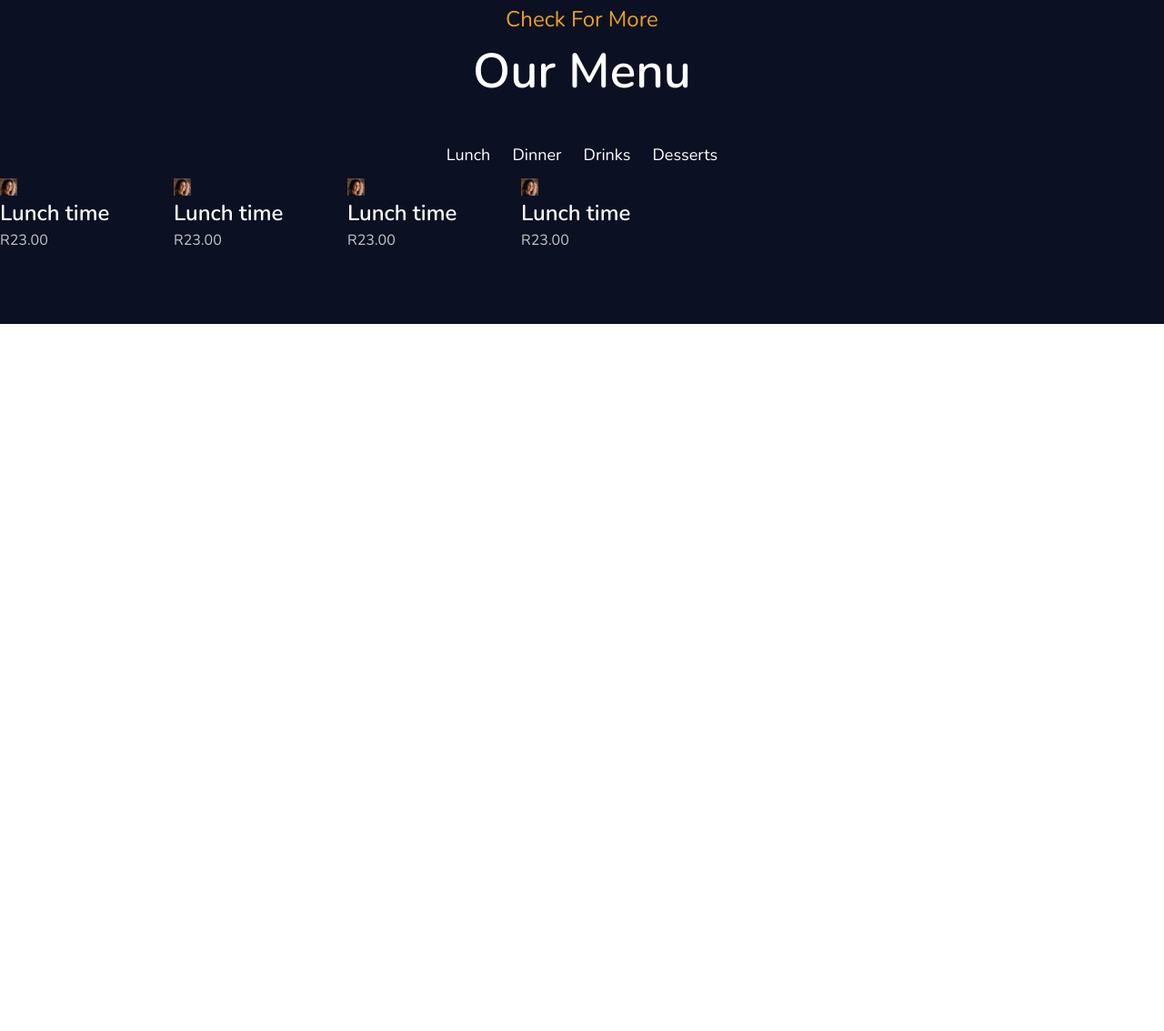
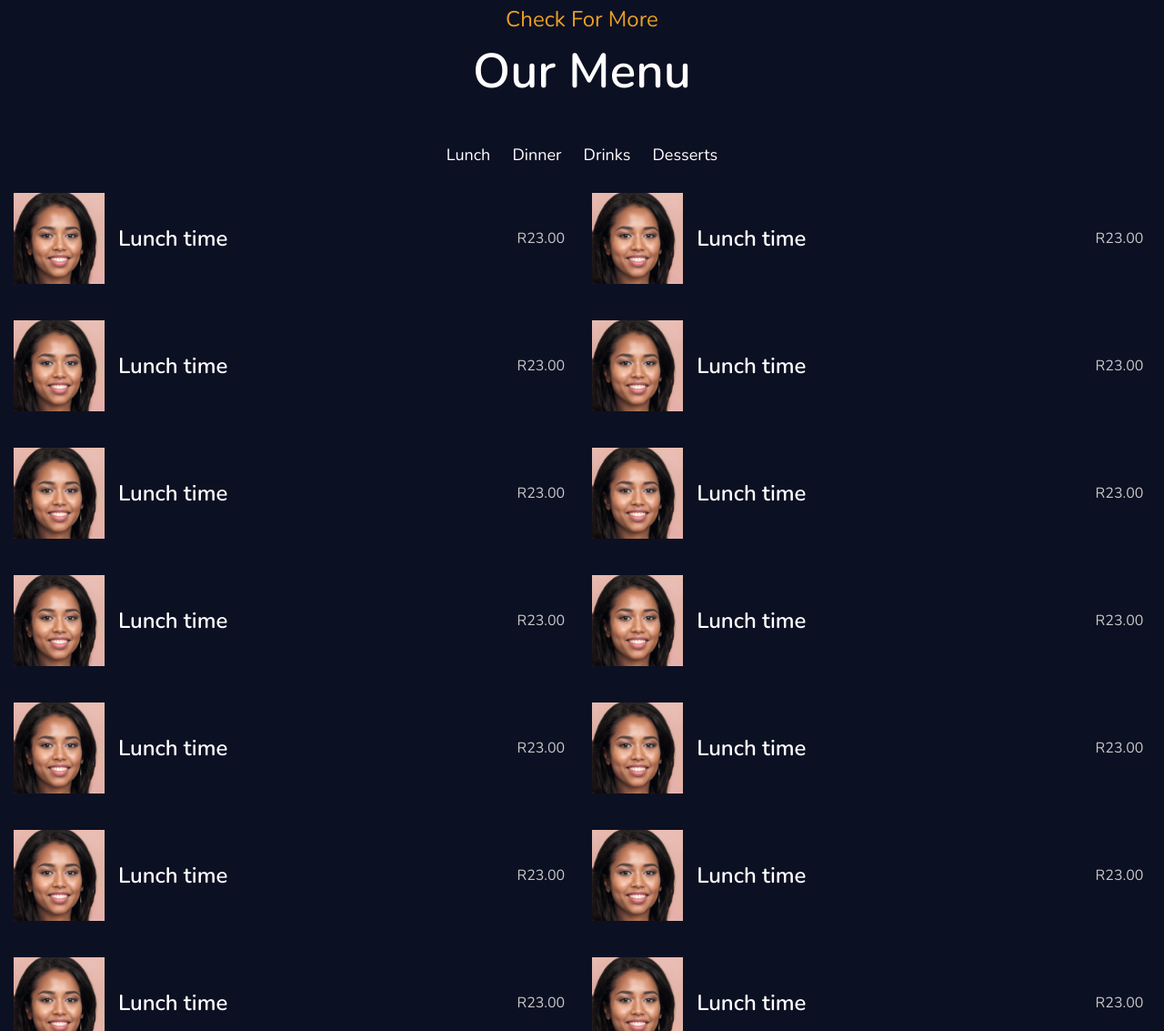
Before and after one commit to Pinto1232/Pinto1232myportfolio.gihub.com, a plain HTML site: page index.html in a window 1280 px wide. Shown: the part 1667-2800 px from the top of the page at 91% size. Before the commit the page ends 2023 px from the top, so only its background shows below. Drawn offline with nearby package versions, Linux system fonts and the light colour scheme.

Commit message:
major changes

```diff
--- a/css/style.css
+++ b/css/style.css
@@ -564,6 +564,36 @@ p {
     color: var(--white);
     cursor: pointer;
     margin: 0 10px 10px;
+    transition: color 0.3s ease;
+    -webkit-transition: color 0.3s ease;
+    -moz-transition: color 0.3s ease;
+    -ms-transition: color 0.3s ease;
+    -o-transition: color 0.3s ease;
+}
+
+.menu-tab-item.active {
+    color: var(--main-color);
+}
+
+.menu-item{
+    width: 50%;
+    padding: 20px 15px;
+    display: flex;
+    align-items: center;
+    justify-content: space-between;
+}
+
+.menu-item-title{
+    display: flex;
+    align-items: center;
+}
+.menu-item-title h3{
+    font-size: 13px;
+}
+
+.menu-item-title img {
+    max-width: 100px;
+    margin-right: 15px;
 }
 
 
--- a/index.html
+++ b/index.html
@@ -15,7 +15,7 @@
            <div class="container">
                <div class="row justify-content-between alight-items-center">
                    <div class="logo">
-                       <a href="#" class="logo-text"> <img class="main-logo" src="img/logo.png" alt="logo"> Coder Expert </a>
+                       <a href="#" class="logo-text"> <img class="main-logo" src="img/favicon.ico" alt="logo"> Coder Expert </a>
                    </div>
                    <button type="button" class="nav-toggler">
                       <span></span>
@@ -74,7 +74,7 @@
                 </div>
                 <div class="about-img">
                    <div class="img-box">
-                       <h3>4+ Years of Web Development Experience</h3>
+                       <h3>4+ years of Web Development Experience</h3>
                        <img class="about-img-icon" src="img/pinto.png" alt="about me">
                    </div>
                 </div>
@@ -99,22 +99,83 @@
                 <button type="button" class="menu-tab-item" data-target="#drinks">drinks</button>
                 <button type="button" class="menu-tab-item" data-target="#desserts">desserts</button>
             </div>
-            <div class="row menu-tab-content active" id="luch">
+            <div class="row menu-tab-content active" id="lunch">
                 <div class="menu-item">
                     <div class="menu-item-title">
-                        <img src="/img/pic-4.png" alt="">
+                        <img src="/img/pic-1.jpg" alt="">
                         <h2>Lunch time</h2>
                     </div>
                     <div class="menu-item-price">
                         R23.00
                     </div>
                 </div>
+
+                <div class="menu-item">
+                    <div class="menu-item-title">
+                        <img src="/img/pic-1.jpg" alt="">
+                        <h2>Lunch time</h2>
+                    </div>
+                    <div class="menu-item-price">
+                        R23.00
+                    </div>
+                </div>
+
+                <div class="menu-item">
+                    <div class="menu-item-title">
+                        <img src="/img/pic-1.jpg" alt="">
+                        <h2>Lunch time</h2>
+                    </div>
+                    <div class="menu-item-price">
+                        R23.00
+                    </div>
+                </div>
+
+                <div class="menu-item">
+                    <div class="menu-item-title">
+                        <img src="/img/pic-1.jpg" alt="">
+                        <h2>Lunch time</h2>
+                    </div>
+                    <div class="menu-item-price">
+                        R23.00
+                    </div>
+                </div>
+
             </div>
 
             <div class="row menu-tab-content" id="dinner">
                 <div class="menu-item">
                     <div class="menu-item-title">
-                        <img src="/img/pic-4.png" alt="">
+                        <img src="/img/pic-1.jpg" alt="">
+                        <h2>Lunch time</h2>
+                    </div>
+                    <div class="menu-item-price">
+                        R23.00
+                    </div>
+                </div>
+
+                <div class="menu-item">
+                    <div class="menu-item-title">
+                        <img src="/img/pic-1.jpg" alt="">
+                        <h2>Lunch time</h2>
+                    </div>
+                    <div class="menu-item-price">
+                        R23.00
+                    </div>
+                </div>
+
+                <div class="menu-item">
+                    <div class="menu-item-title">
+                        <img src="/img/pic-1.jpg" alt="">
+                        <h2>Lunch time</h2>
+                    </div>
+                    <div class="menu-item-price">
+                        R23.00
+                    </div>
+                </div>
+
+                <div class="menu-item">
+                    <div class="menu-item-title">
+                        <img src="/img/pic-1.jpg" alt="">
                         <h2>Lunch time</h2>
                     </div>
                     <div class="menu-item-price">
@@ -126,26 +187,90 @@
             <div class="row menu-tab-content" id="drinks">
                 <div class="menu-item">
                     <div class="menu-item-title">
-                        <img src="/img/pic-4.png" alt="">
+                        <img src="/img/pic-1.jpg" alt="">
                         <h2>Lunch time</h2>
                     </div>
                     <div class="menu-item-price">
                         R23.00
                     </div>
                 </div>
-            </div>
 
-            <div class="row menu-tab-content" id="desserts">
                 <div class="menu-item">
                     <div class="menu-item-title">
-                        <img src="/img/pic-4.png" alt="">
+                        <img src="/img/pic-1.jpg" alt="">
                         <h2>Lunch time</h2>
                     </div>
                     <div class="menu-item-price">
                         R23.00
                     </div>
                 </div>
+
+                <div class="menu-item">
+                    <div class="menu-item-title">
+                        <img src="/img/pic-1.jpg" alt="">
+                        <h2>Lunch time</h2>
+                    </div>
+                    <div class="menu-item-price">
+                        R23.00
+                    </div>
+                </div>
+
+                <div class="menu-item">
+                    <div class="menu-item-title">
+                        <img src="/img/pic-1.jpg" alt="">
+                        <h2>Lunch time</h2>
+                    </div>
+                    <div class="menu-item-price">
+                        R23.00
+                    </div>
+                </div>
+
             </div>
+
+            <div class="row menu-tab-content" id="desserts">
+                <div class="menu-item">
+                    <div class="menu-item-title">
+                        <img src="/img/pic-1.jpg" alt="">
+                        <h2>Lunch time</h2>
+                    </div>
+                    <div class="menu-item-price">
+                        R23.00
+                    </div>
+                </div>
+
+                <div class="menu-item">
+                    <div class="menu-item-title">
+                        <img src="/img/pic-1.jpg" alt="">
+                        <h2>Lunch time</h2>
+                    </div>
+                    <div class="menu-item-price">
+                        R23.00
+                    </div>
+                </div>
+
+                <div class="menu-item">
+                    <div class="menu-item-title">
+                        <img src="/img/pic-1.jpg" alt="">
+                        <h2>Lunch time</h2>
+                    </div>
+                    <div class="menu-item-price">
+                        R23.00
+                    </div>
+                </div>
+
+                <div class="menu-item">
+                    <div class="menu-item-title">
+                        <img src="/img/pic-1.jpg" alt="">
+                        <h2>Lunch time</h2>
+                    </div>
+                    <div class="menu-item-price">
+                        R23.00
+                    </div>
+                </div>
+
+            </div>
+
+
         </div>
       </section>
       <!--Stack Section end-->
```
